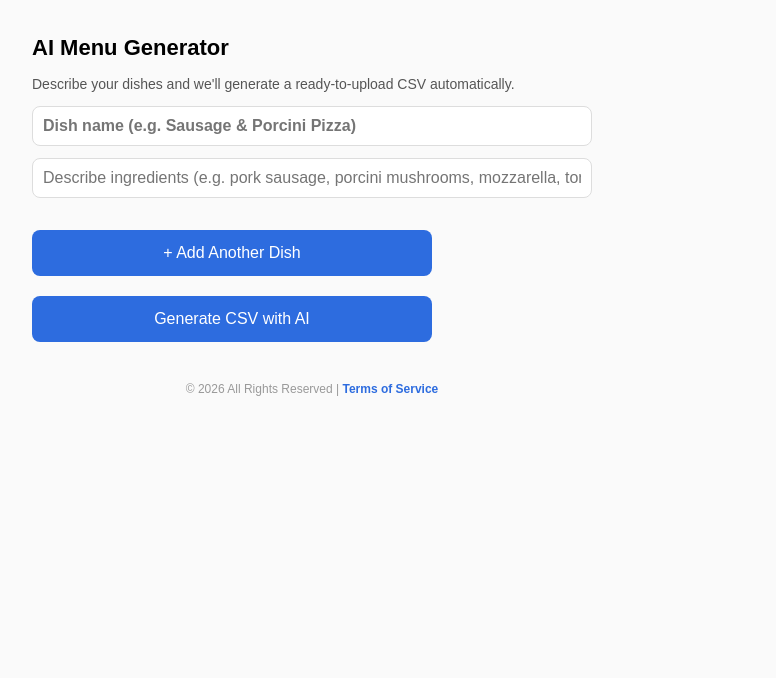
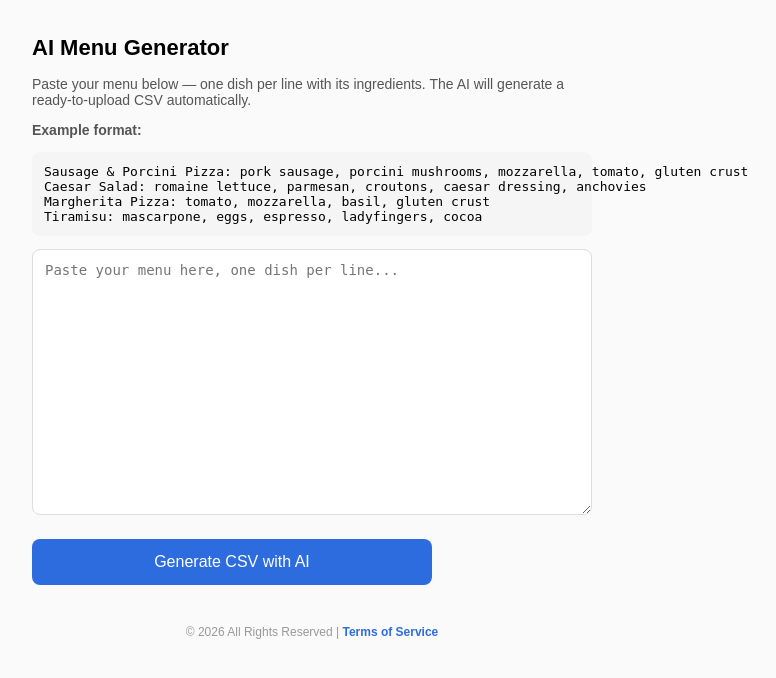
Before and after one commit to jacquesc99/restaurant-app, a Flask app: page /generate-menu in a window 1280 px wide. Shown: the top 678 px of the page, without its empty margins (328-1104 px from the left). Run offline with Flask 3, Linux system fonts and the light colour scheme; the visitor is signed in with stand-in values (Sample User, id 1); some libraries are stand-ins or nearby versions.

Commit message:
generate menu update

```diff
--- a/templates/generate_menu.html
+++ b/templates/generate_menu.html
@@ -4,56 +4,38 @@
 
 {% block content %}
     <h1>AI Menu Generator</h1>
-    <p>Describe your dishes and we'll generate a ready-to-upload CSV automatically.</p>
+    <p>Paste your menu below — one dish per line with its ingredients. The AI will generate a ready-to-upload CSV automatically.</p>
 
-    <div id="dish-inputs">
-        <div class="dish-row">
-            <input type="text" class="dish-name" placeholder="Dish name (e.g. Sausage & Porcini Pizza)">
-            <input type="text" class="dish-desc" placeholder="Describe ingredients (e.g. pork sausage, porcini mushrooms, mozzarella, tomato, gluten crust)">
-        </div>
+    <p><strong>Example format:</strong></p>
+    <pre style="background:#f5f5f5; padding:12px; border-radius:8px; font-size:13px;">
+Sausage & Porcini Pizza: pork sausage, porcini mushrooms, mozzarella, tomato, gluten crust
+Caesar Salad: romaine lettuce, parmesan, croutons, caesar dressing, anchovies
+Margherita Pizza: tomato, mozzarella, basil, gluten crust
+Tiramisu: mascarpone, eggs, espresso, ladyfingers, cocoa</pre>
+
+    <textarea id="dish-input" rows="15" style="width:100%; font-family:monospace; font-size:14px; padding:12px; border:1px solid #ddd; border-radius:8px;" placeholder="Paste your menu here, one dish per line..."></textarea>
+
+    <button onclick="generateCSV()">Generate CSV with AI</button>
+
+    <div id="loading" style="display:none; margin-top:20px;">
+        <p>⏳ Generating your menu CSV... this may take a moment.</p>
     </div>
 
-    <button onclick="addDish()">+ Add Another Dish</button>
-    <button onclick="generateCSV()">Generate CSV with AI</button>
-
-    <div id="loading" style="display:none;">
-        <p>⏳ Generating your menu CSV...</p>
-    </div>
-
-    <div id="result" style="display:none;">
+    <div id="result" style="display:none; margin-top:20px;">
         <h2>Your Generated CSV</h2>
-        <textarea id="csv-output" rows="15" style="width:100%; font-family:monospace; font-size:13px;"></textarea>
-        <br>
+        <p>Review the CSV below, make any edits, then download and upload to your dashboard.</p>
+        <textarea id="csv-output" rows="20" style="width:100%; font-family:monospace; font-size:13px; padding:12px; border:1px solid #ddd; border-radius:8px;"></textarea>
+        <br><br>
         <button onclick="downloadCSV()">Download CSV</button>
         <a href="/dashboard" class="pill" style="margin-left:10px;">← Back to Dashboard</a>
     </div>
 
     <script>
-    function addDish() {
-        const container = document.getElementById('dish-inputs');
-        const row = document.createElement('div');
-        row.className = 'dish-row';
-        row.style.marginTop = '10px';
-        row.innerHTML = `
-            <input type="text" class="dish-name" placeholder="Dish name">
-            <input type="text" class="dish-desc" placeholder="Describe ingredients">
-        `;
-        container.appendChild(row);
-    }
+    async function generateCSV() {
+        const input = document.getElementById('dish-input').value.trim();
 
-    async function generateCSV() {
-        const names = document.querySelectorAll('.dish-name');
-        const descs = document.querySelectorAll('.dish-desc');
-
-        let dishes = [];
-        for (let i = 0; i < names.length; i++) {
-            if (names[i].value.trim()) {
-                dishes.push(`${names[i].value}: ${descs[i].value}`);
-            }
-        }
-
-        if (dishes.length === 0) {
-            alert('Please enter at least one dish.');
+        if (!input) {
+            alert('Please paste your menu dishes first.');
             return;
         }
 
@@ -62,18 +44,20 @@
 
         const prompt = `You are a restaurant allergen expert. Generate a CSV for the following dishes.
 
-The CSV must have these exact columns:
+The CSV must have these exact columns in this exact order:
 dish,category,pork,beef,chicken,egg,dairy,fish,shellfish,gluten,peanuts,tree nuts,soy,sesame,capsaicin,piperine,vegetarian,vegan,pregnancy safe,alt_pork,alt_beef,alt_chicken,alt_egg,alt_dairy,alt_fish,alt_shellfish,alt_gluten,alt_peanuts,alt_tree_nuts,alt_soy,alt_sesame,alt_capsaicin,alt_piperine
 
 Rules:
-- Use TRUE or FALSE for allergen columns
-- Only fill alt_ columns if the dish CAN be modified to remove that allergen
-- Leave alt_ cells empty if no modification is possible
+- First row must be the header
+- Use TRUE or FALSE for all allergen columns
+- For category, use the dish type (Pizza, Pasta, Salad, Dessert, etc.)
+- Only fill alt_ columns if the dish CAN realistically be modified to remove that allergen
+- Leave alt_ cells completely empty if no modification is possible
 - Be accurate based on typical restaurant ingredients
-- Return ONLY the CSV, no explanation, no markdown
+- Return ONLY the raw CSV text, no explanation, no markdown, no backticks
 
 Dishes:
-${dishes.join('\n')}`;
+${input}`;
 
         try {
             const response = await fetch('https://api.anthropic.com/v1/messages', {
@@ -81,7 +65,7 @@ ${dishes.join('\n')}`;
                 headers: { 'Content-Type': 'application/json' },
                 body: JSON.stringify({
                     model: 'claude-sonnet-4-6',
-                    max_tokens: 1000,
+                    max_tokens: 4000,
                     messages: [{ role: 'user', content: prompt }]
                 })
             });
```
